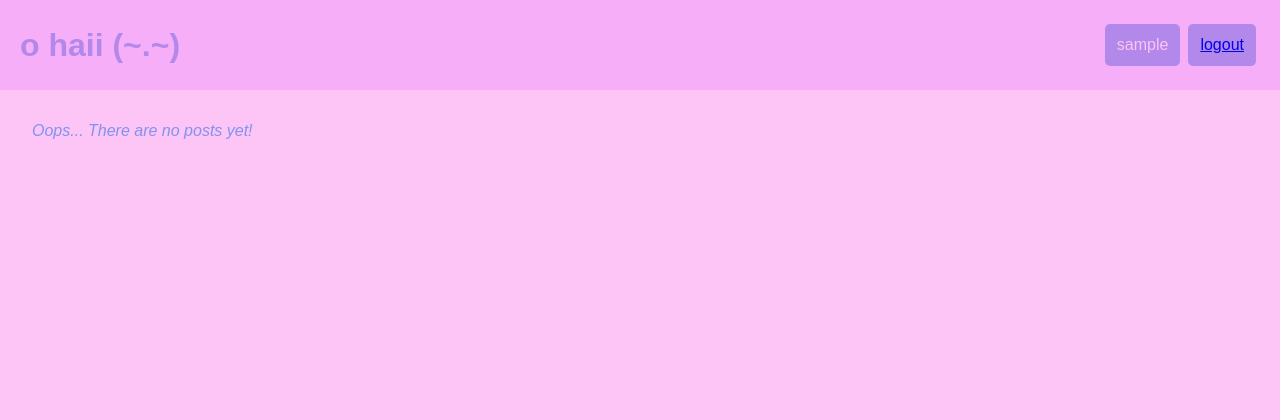
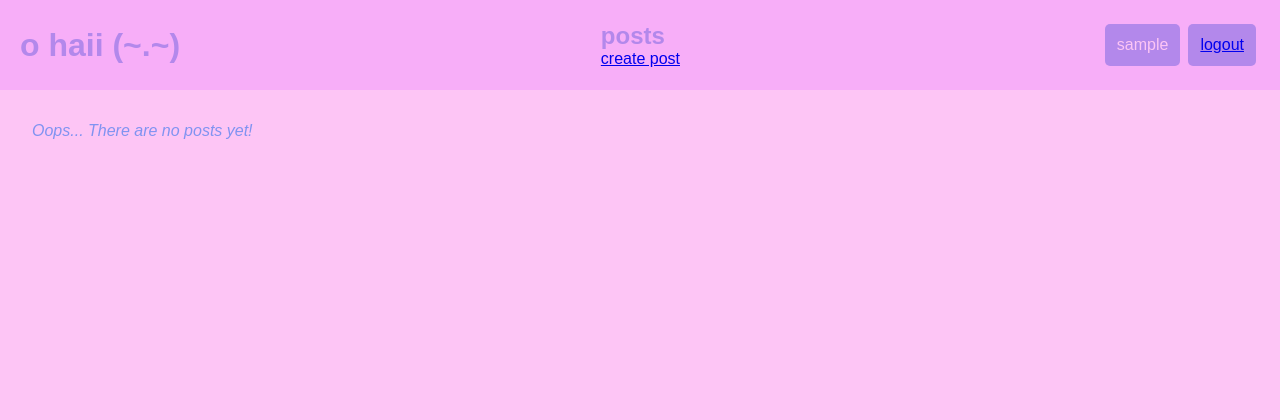
Before and after one commit to Luisa042/ocean-python-blog, a Flask app: page / in a window 1280 px wide. Shown: the top 420 px of the page. Run offline with Flask 2, Linux system fonts and the light colour scheme; the visitor is signed in with stand-in values (Sample User, id 1); data comes from the database, SQL or seed files in the repository; data that the repository does not hold is empty.

Commit message:
add header for blog page

```diff
--- a/templates/blog.html
+++ b/templates/blog.html
@@ -1,6 +1,13 @@
 {% extends 'index.html' %}
 
 {% block title %}blog{% endblock %}
+
+{% block header %}
+<h2>posts</h2>
+{% if current_user.is_authenticated %}
+<a class='button' href="{{ url_for('create') }}">create post</a>
+{% endif %}
+{% endblock %}
 
 {% block content %}
 <section>
```
